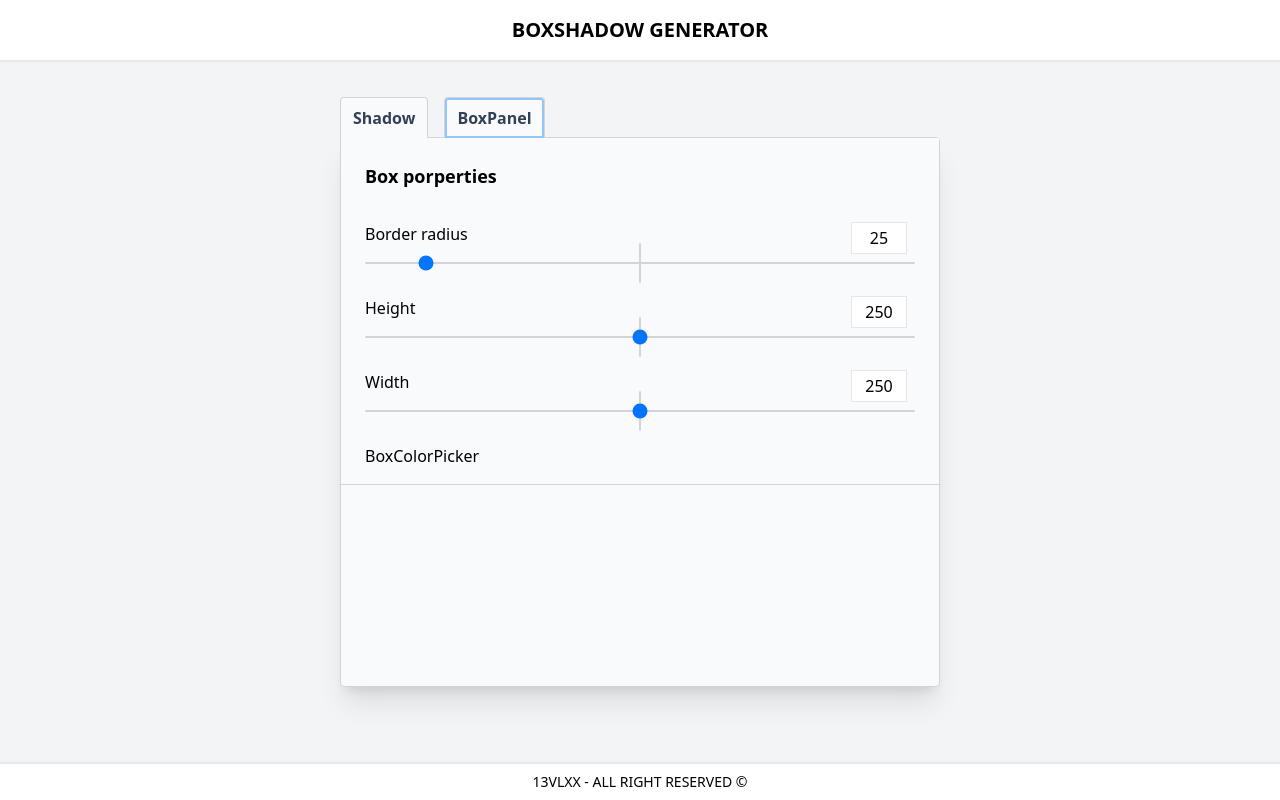
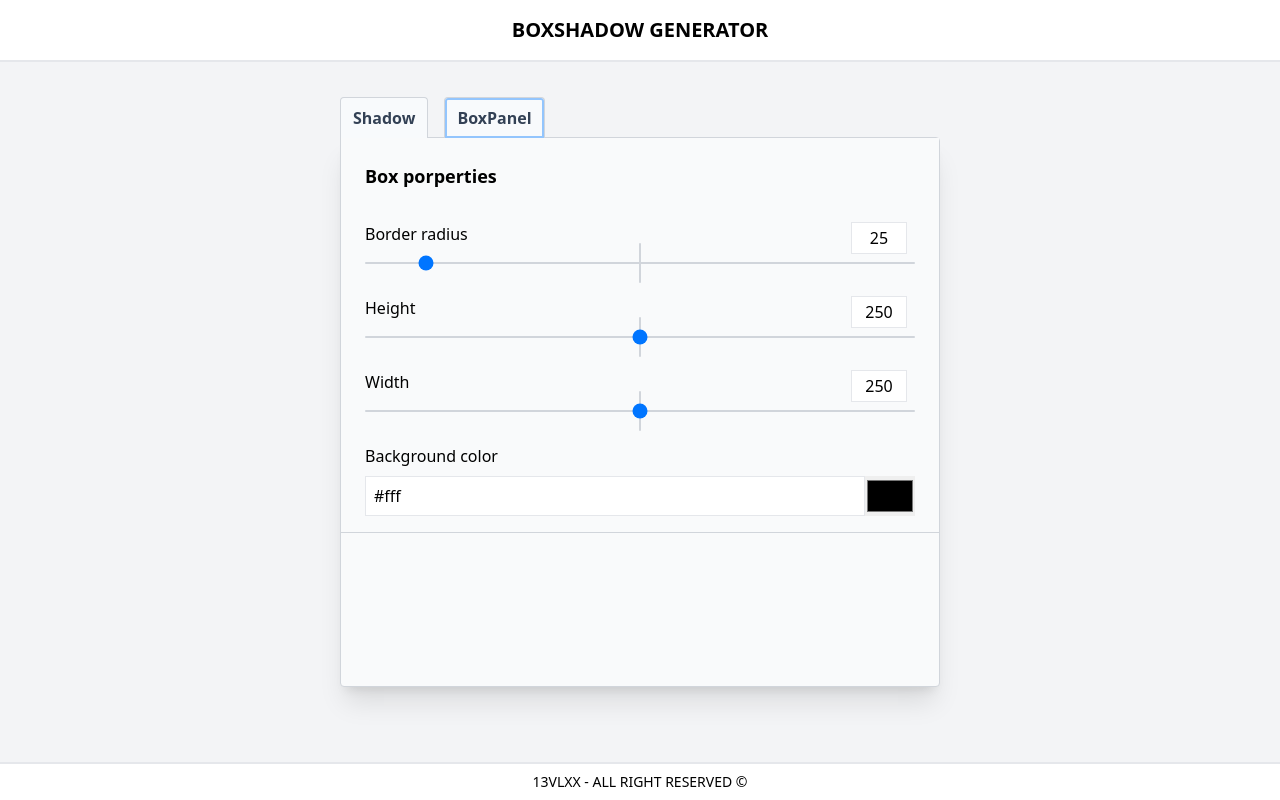
Before and after one commit to 13vlxx/Shadowbox-Generator, a React (Vite) app: page / in a window 1280 px wide. Both pictures are taken after a click on the button "BoxPanel". Built offline with nearby package versions, Linux system fonts and the light colour scheme.

Commit message:
Add Box panel color input states

```diff
--- a/src/layouts/BoxPanel/BoxColorPicker.jsx
+++ b/src/layouts/BoxPanel/BoxColorPicker.jsx
@@ -1,3 +1,35 @@
-export default function BoxColorPicker() {
-  return <div>BoxColorPicker</div>;
+import { useDispatch } from "react-redux";
+import { updateBoxValue } from "../../features/boxProperties";
+
+export default function BoxColorPicker({ inputData }) {
+  const dispatch = useDispatch();
+
+  function handleInputs(e) {
+    dispatch(
+      updateBoxValue({
+        inputNumber: inputData.inputNumber,
+        value: e.target.value,
+      })
+    );
+  }
+
+  return (
+    <div className="mt-3">
+      <p> {inputData.name} </p>
+      <div className="flex mt-2">
+        <input
+          value={inputData.value}
+          onChange={handleInputs}
+          className="flex-grow border py-1 px-2 focus:outline-1 outline-gray-400"
+          type="text"
+        />
+        <input
+          value={inputData.value}
+          onChange={handleInputs}
+          className="cursor-pointer h-[40px]"
+          type="color"
+        />
+      </div>
+    </div>
+  );
 }
```
